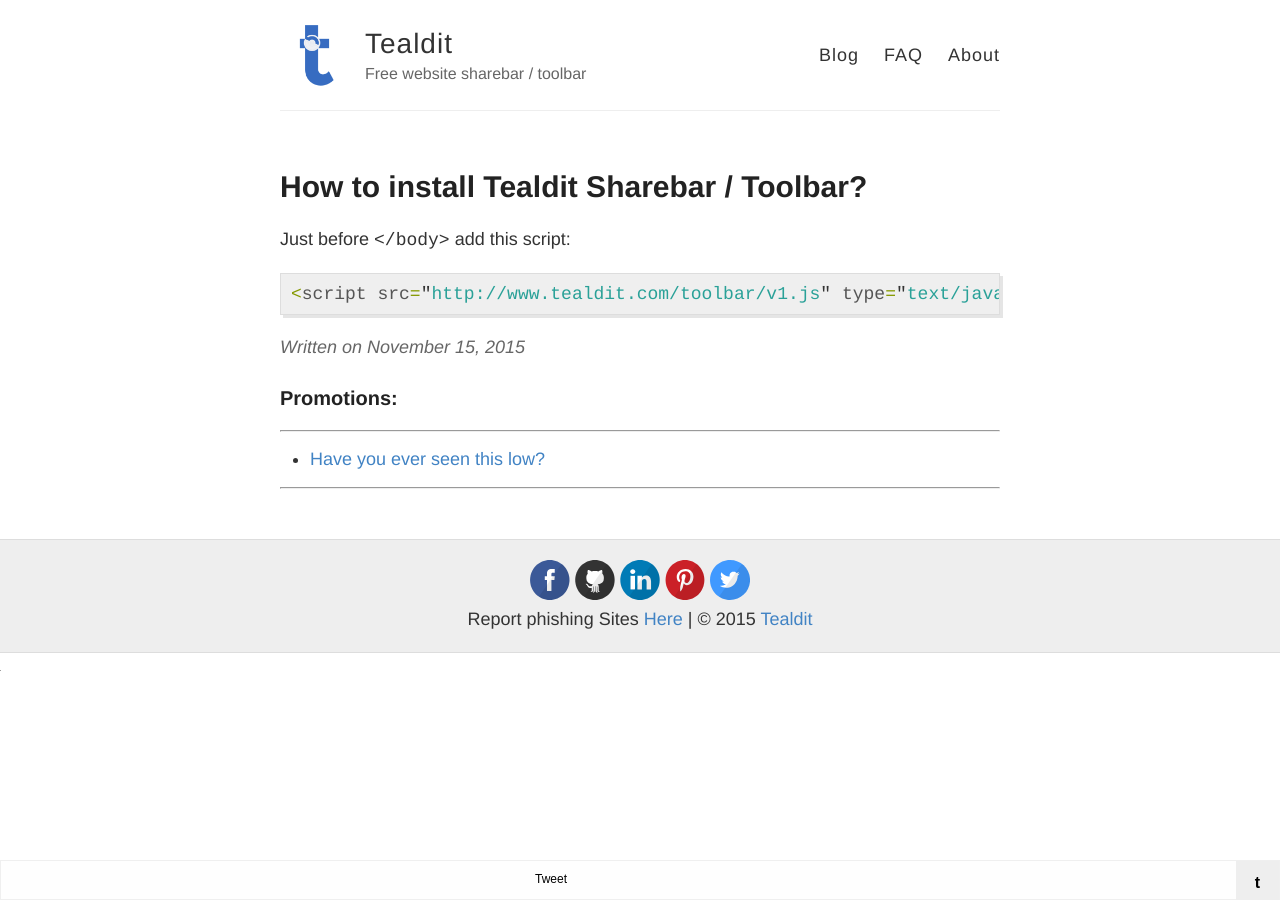
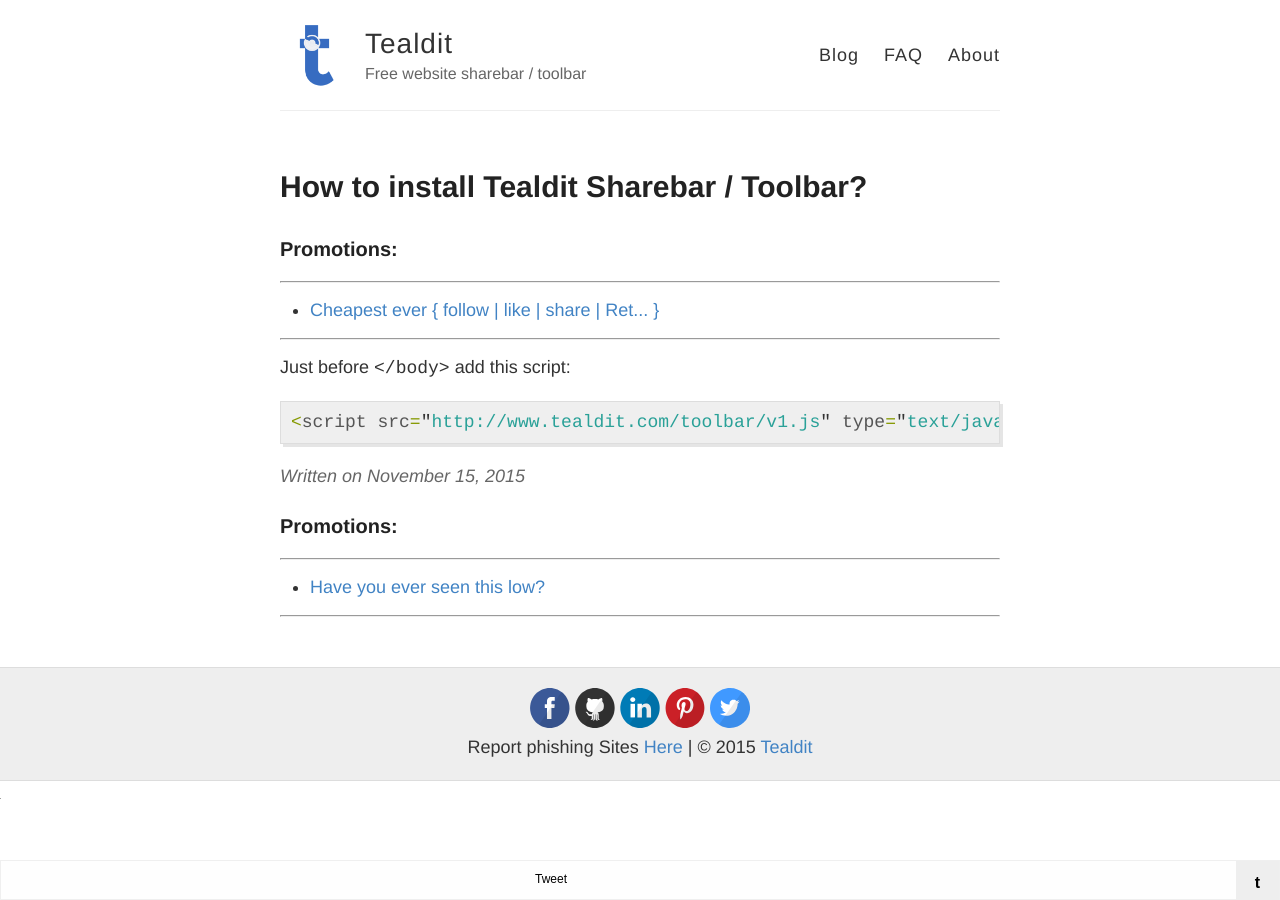
Before and after one commit to tealdit/tealdit.github.io, a Jekyll site: the page built from _posts/2015-11-15-install-tealdit-toolbar.md, in a window 1280 px wide. Built offline with Jekyll 4.4.1, drawn with Linux system fonts in a browser that asks for light colours; nearby versions of some CDN libraries; comment, search, counter and statistics services are not loaded.

Commit message:
Update post.html

```diff
--- a/_layouts/post.html
+++ b/_layouts/post.html
@@ -6,6 +6,12 @@
 	<h1>{{ page.title }}</h1>
 
 	<div class="adsense">
+		<h3>Promotions:</h3>
+        <hr/>
+        <ul>
+          <li><a href="http://goo.gl/MdtQsd" rel="external nofollow" target="_blank">Cheapest ever { follow | like | share | Ret... }</a></li>
+        </ul>
+        <hr/>
 		<!-- Google adsense starts -->
 		<script async src="//pagead2.googlesyndication.com/pagead/js/adsbygoogle.js"></script>
 		<ins class="adsbygoogle" style="display: block !important;visibility: visible !important;" data-ad-client="ca-pub-9567128729272204" data-ad-slot="2220424816" data-ad-format="auto">
```
